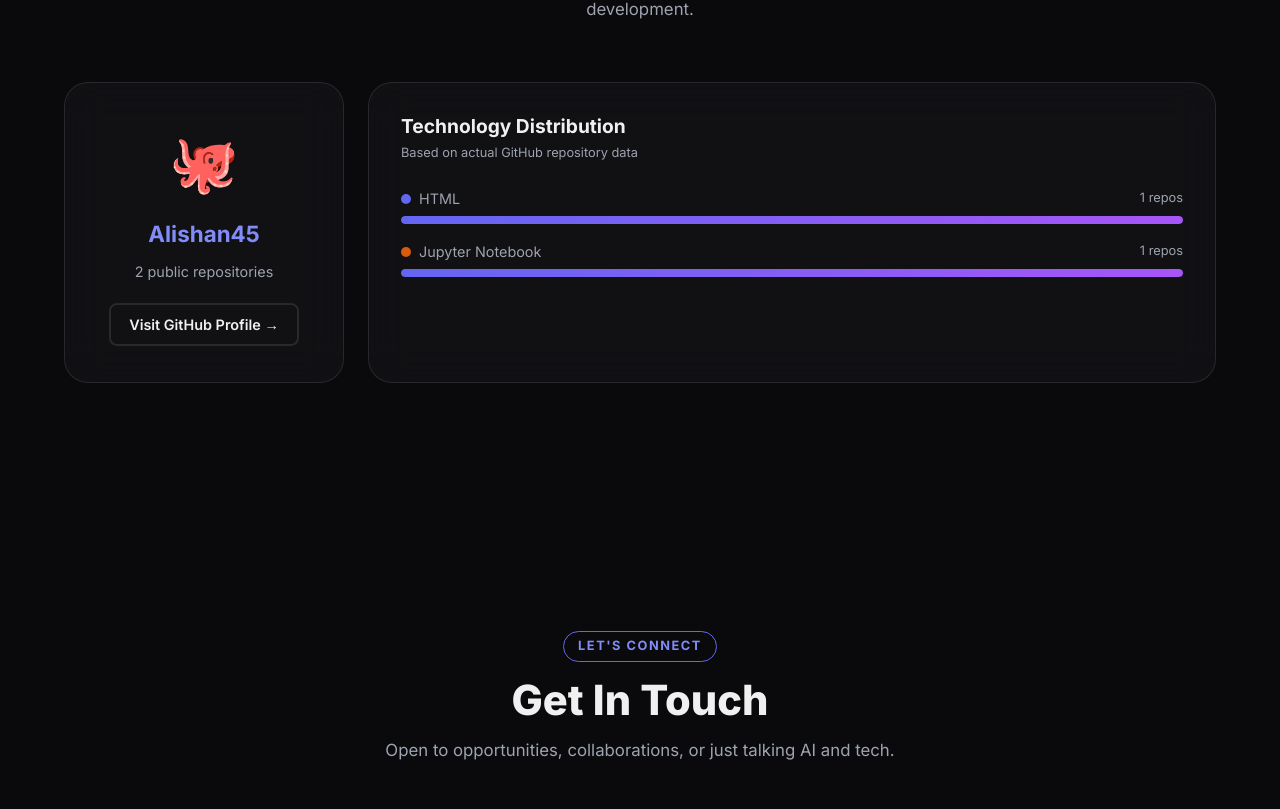
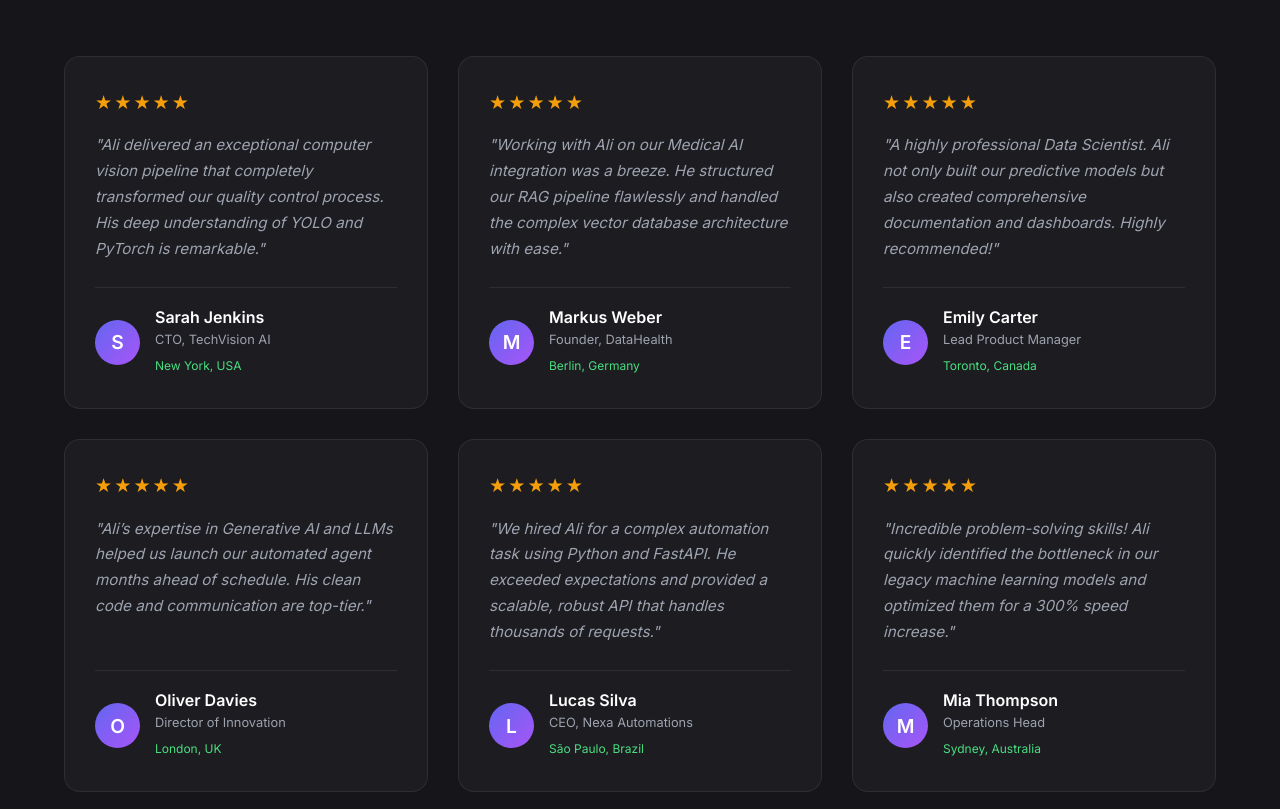
Before and after one commit to Alishan45/Expertise_display_card, a Next.js app: page / in a window 1280 px wide. Shown: the part 8851-9660 px from the top of the page. Built offline with nearby package versions, Linux system fonts and the light colour scheme.

Commit message:
Add global Testimonials section excluding Asia

```diff
--- a/src/app/globals.css
+++ b/src/app/globals.css
@@ -260,6 +260,17 @@ h1,h2,h3,h4,h5,h6{line-height:1.2;font-weight:700}
 .form-error.show{display:block}
 @media(max-width:992px){.contact-grid{grid-template-columns:1fr}}
 @media(max-width:600px){.contact-info-grid{grid-template-columns:1fr}}
+/* --- Testimonials Section --- */
+.testimonials-grid { display: grid; grid-template-columns: repeat(auto-fit, minmax(300px, 1fr)); gap: 30px; margin-top: 40px; }
+.review-card { background: rgba(255, 255, 255, 0.03); border: 1px solid var(--border); border-radius: 16px; padding: 30px; display: flex; flex-direction: column; transition: transform 0.3s ease, border-color 0.3s ease; }
+.review-card:hover { transform: translateY(-5px); border-color: rgba(99, 102, 241, 0.5); background: rgba(255, 255, 255, 0.05); }
+.review-stars { color: #f59e0b; font-size: 1.2rem; margin-bottom: 15px; letter-spacing: 2px; }
+.review-text { color: var(--text-muted); font-size: 0.95rem; line-height: 1.7; flex-grow: 1; font-style: italic; margin-bottom: 25px; }
+.review-footer { display: flex; align-items: center; gap: 15px; border-top: 1px solid var(--border); padding-top: 20px; }
+.review-avatar { width: 45px; height: 45px; border-radius: 50%; background: var(--grad); color: #fff; display: flex; align-items: center; justify-content: center; font-weight: 600; font-size: 1.2rem; flex-shrink: 0; }
+.review-author h4 { font-size: 1rem; color: #fff; margin-bottom: 3px; font-weight: 600; }
+.review-author p { font-size: 0.8rem; color: var(--text-muted); margin-bottom: 2px; }
+.review-location { font-size: 0.75rem; color: #4ade80; font-family: var(--font-mono); }
 
 /* AI Chat */
 .floating-chatbot-container{position:fixed;bottom:24px;right:24px;z-index:9999;display:flex;flex-direction:column;align-items:flex-end;gap:16px}
--- a/src/app/page.js
+++ b/src/app/page.js
@@ -5,6 +5,7 @@ import About from '@/components/About';
 import Skills from '@/components/Skills';
 import Experience from '@/components/Experience';
 import Projects from '@/components/Projects';
+import Testimonials from '@/components/Testimonials';
 import GitHubSection from '@/components/GitHubSection';
 import Contact from '@/components/Contact';
 import Footer from '@/components/Footer';
@@ -32,6 +33,7 @@ export default async function Home() {
         <Skills />
         <Experience />
         <Projects repos={repos} />
+        <Testimonials />
         <GitHubSection repos={repos} langStats={langStats} />
         <Contact />
       </main>
--- /dev/null
+++ b/src/components/Testimonials.js
@@ -0,0 +1,87 @@
+'use client';
+
+const REVIEWS = [
+  {
+    id: 1,
+    name: 'Sarah Jenkins',
+    role: 'CTO, TechVision AI',
+    location: 'New York, USA',
+    text: 'Ali delivered an exceptional computer vision pipeline that completely transformed our quality control process. His deep understanding of YOLO and PyTorch is remarkable.',
+    rating: 5,
+  },
+  {
+    id: 2,
+    name: 'Markus Weber',
+    role: 'Founder, DataHealth',
+    location: 'Berlin, Germany',
+    text: 'Working with Ali on our Medical AI integration was a breeze. He structured our RAG pipeline flawlessly and handled the complex vector database architecture with ease.',
+    rating: 5,
+  },
+  {
+    id: 3,
+    name: 'Emily Carter',
+    role: 'Lead Product Manager',
+    location: 'Toronto, Canada',
+    text: 'A highly professional Data Scientist. Ali not only built our predictive models but also created comprehensive documentation and dashboards. Highly recommended!',
+    rating: 5,
+  },
+  {
+    id: 4,
+    name: 'Oliver Davies',
+    role: 'Director of Innovation',
+    location: 'London, UK',
+    text: 'Ali’s expertise in Generative AI and LLMs helped us launch our automated agent months ahead of schedule. His clean code and communication are top-tier.',
+    rating: 5,
+  },
+  {
+    id: 5,
+    name: 'Lucas Silva',
+    role: 'CEO, Nexa Automations',
+    location: 'São Paulo, Brazil',
+    text: 'We hired Ali for a complex automation task using Python and FastAPI. He exceeded expectations and provided a scalable, robust API that handles thousands of requests.',
+    rating: 5,
+  },
+  {
+    id: 6,
+    name: 'Mia Thompson',
+    role: 'Operations Head',
+    location: 'Sydney, Australia',
+    text: 'Incredible problem-solving skills! Ali quickly identified the bottleneck in our legacy machine learning models and optimized them for a 300% speed increase.',
+    rating: 5,
+  },
+];
+
+export default function Testimonials() {
+  return (
+    <section className="section section-alt" id="testimonials">
+      <div className="container">
+        <div className="section-header">
+          <span className="section-tag">Global Impact</span>
+          <h2 className="section-title">Client Feedback</h2>
+          <p className="section-subtitle">What professionals from around the world are saying about my work.</p>
+        </div>
+
+        <div className="testimonials-grid">
+          {REVIEWS.map(review => (
+            <div key={review.id} className="review-card reveal">
+              <div className="review-stars">
+                {'★'.repeat(review.rating)}
+              </div>
+              <p className="review-text">"{review.text}"</p>
+              <div className="review-footer">
+                <div className="review-avatar">
+                  {review.name.charAt(0)}
+                </div>
+                <div className="review-author">
+                  <h4>{review.name}</h4>
+                  <p>{review.role}</p>
+                  <span className="review-location">{review.location}</span>
+                </div>
+              </div>
+            </div>
+          ))}
+        </div>
+      </div>
+    </section>
+  );
+}
```
